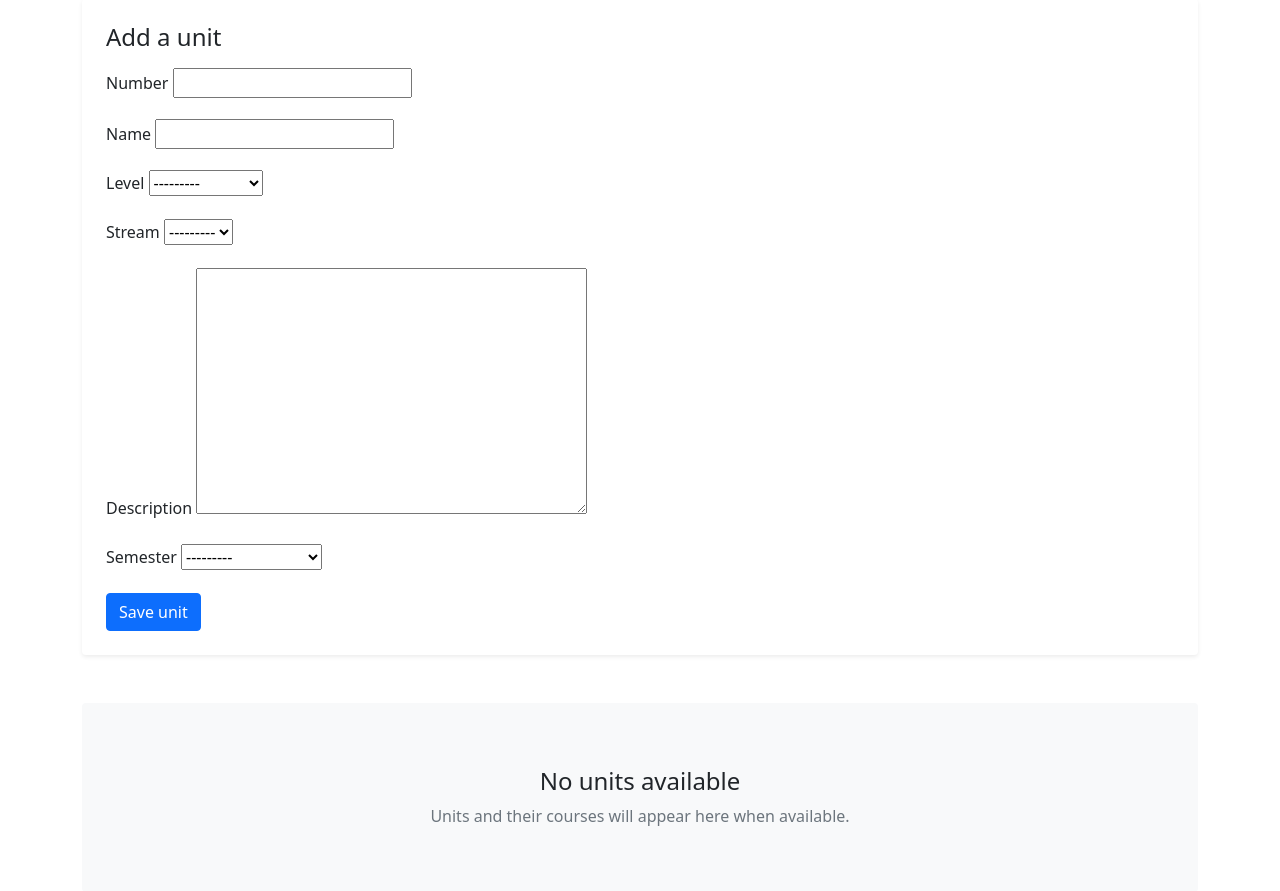
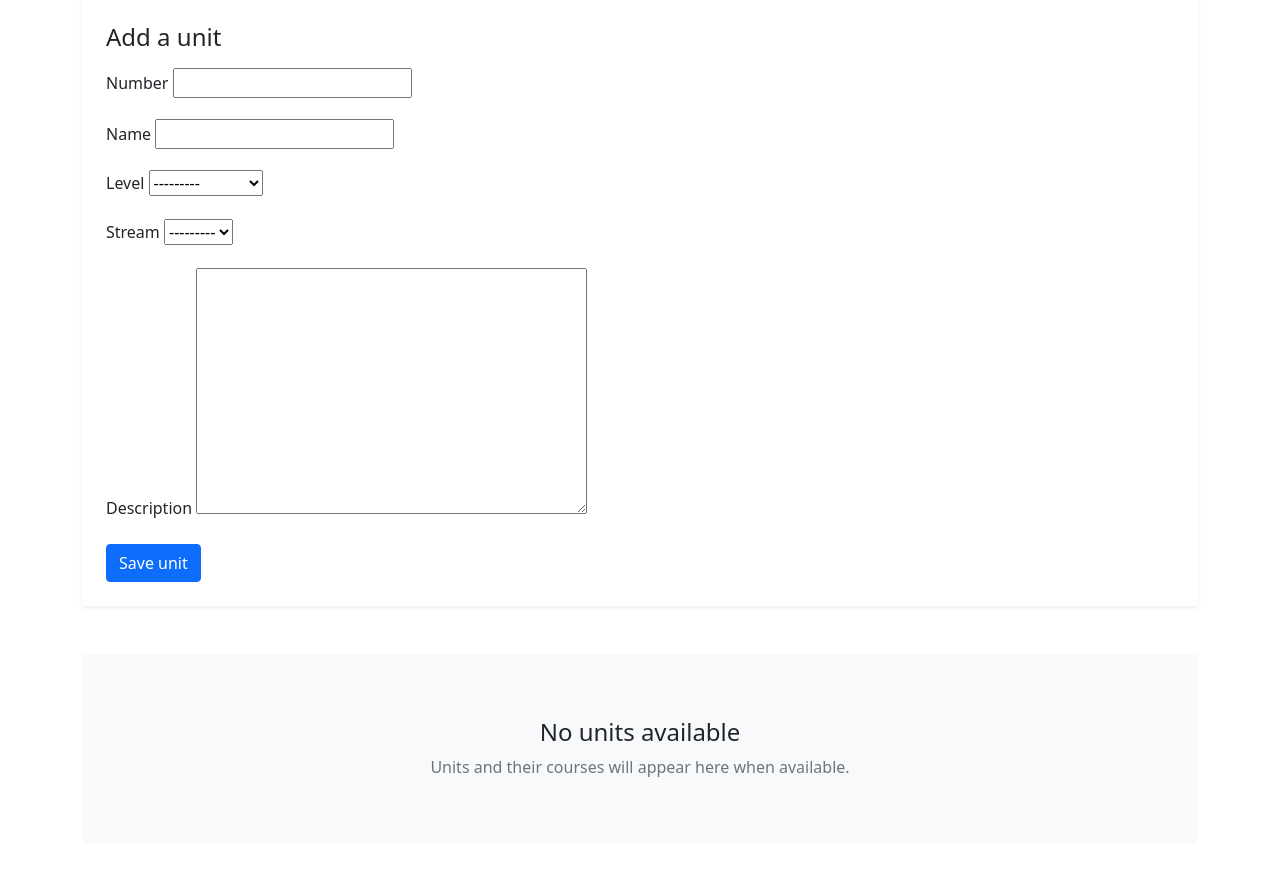
Before and after one commit to youcefpy/english_station, a Django app: page /units/ in a window 1280 px wide. Shown: the part 206-1097 px from the top of the page. After the commit the page ends 983 px from the top, so only its background shows below. Run offline with Django 5.2, Linux system fonts and the light colour scheme; the visitor is signed in with stand-in values (Sample User, id 1); data that the repository does not hold is empty.

Commit message:
removing semester right now

```diff
--- a/app_english/models.py
+++ b/app_english/models.py
@@ -11,7 +11,6 @@
 
 from utils import (
     AcadimicLevelChoices,
-    SemesterChoices,
     StreamNameChoices,
     lesson_upload_path,
 )
@@ -35,7 +34,6 @@
     level = models.IntegerField(choices=AcadimicLevelChoices)
     stream = models.ForeignKey(Stream,on_delete=models.CASCADE)
     description = models.TextField()
-    semester = models.IntegerField(choices=SemesterChoices)
     class Meta:
         ordering  = ["number"]  # noqa: RUF012
 
--- a/app_english/templates/index.html
+++ b/app_english/templates/index.html
@@ -44,7 +44,7 @@
                         <div class="card-body p-4 d-flex flex-column">
                             <h3 class="h5">My courses</h3>
                             <p class="text-muted flex-grow-1">Open your lessons and find the course materials for your class.</p>
-                            <a class="btn btn-primary align-self-start" href="{% url 'semesters_by_stream' stream.id %}">View courses</a>
+                            <a class="btn btn-primary align-self-start" href="{% url 'units' %}">View courses</a>
                         </div>
                     </article>
                 </div>
--- a/app_english/urls.py
+++ b/app_english/urls.py
@@ -23,8 +23,6 @@
     path('', views.index, name="index"),
     path('check-info-student/',views.check_information_student_view,name='check-student-sigup'),
     path('units/',views.unit_view,name='units'),
-    path('streams/<int:stream_id>/semesters/', views.semester_view, name='semesters_by_stream'),
-    path('streams/<int:stream_id>/semesters/<int:semester>/units/', views.unit_view, name='units_by_semester'),
     path('streams/<int:level>/', views.stream_view, name='streams_by_level'),
     path('cours/<int:cours_id>',views.cours_view, name="cours")
 ]
--- a/app_english/views.py
+++ b/app_english/views.py
@@ -2,11 +2,10 @@
 
 from django.contrib.auth.decorators import login_required
 from django.db.models import Prefetch
-from django.shortcuts import get_object_or_404, redirect, render
+from django.shortcuts import redirect, render
 
 from app_english import forms
 from app_english.models import Cours, Exam, Question, Stream, Unit
-from utils import SemesterChoices
 
 
 # Create your views here.
@@ -98,7 +97,7 @@
     return render(request,'streams.html',context)
 
 @login_required
-def unit_view(request, stream_id=None, semester=None):
+def unit_view(request, stream_id=None):
     form = forms.UnitForm()
     if request.method == "POST" and request.user.is_superuser:
         form = forms.UnitForm(request.POST)
@@ -108,7 +107,7 @@
     if request.user.is_superuser:
         all_units = Unit.objects.select_related("stream").prefetch_related("cours_set")
         if stream_id is not None:
-            all_units = all_units.filter(stream_id=stream_id,semester=semester)
+            all_units = all_units.filter(stream_id=stream_id)
     else:
         student = request.user.student
         student_courses = Cours.objects.filter(
@@ -121,23 +120,12 @@
         ).select_related("stream").prefetch_related(
             Prefetch("cours_set", queryset=student_courses)
         )
-        if semester is not None:
-            all_units = all_units.filter(semester=semester)
 
     context = {
         "form": form,
         "all_units": all_units,
     }
     return render(request, "units.html", context)
-
-@login_required
-def semester_view(request, stream_id):
-    stream = get_object_or_404(Stream, pk=stream_id)
-    context = {
-        "stream": stream,
-        "semesters": SemesterChoices.choices,
-    }
-    return render(request, "semester_selection.html", context)
 
 @login_required
 def exam_view(request):
--- a/utils.py
+++ b/utils.py
@@ -10,10 +10,6 @@
     SECOND_YEAR = 2
     THIRD_LEVEL = 3
 
-class SemesterChoices(models.IntegerChoices):
-    SEMESTER_ONE = 1
-    SEMESTER_TWO = 2
-    SEMESTER_THREE = 3
 class StreamNameChoices(models.TextChoices):
     # Common core (first year)
     COMMON_CORE_SCIENCE_TECH = "common_core_st", "Tronc commun Sciences et Technologie"
```
Also changed, not shown: app_english/templates/semester_selection.html (deleted, +0 -17 lines).
